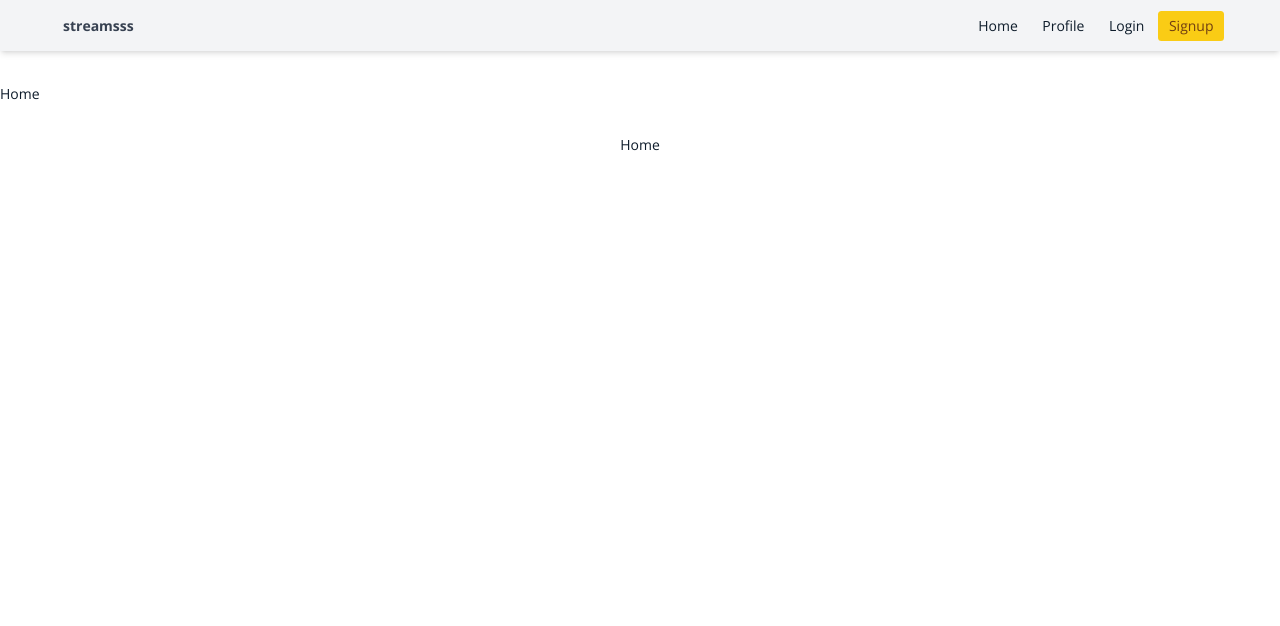
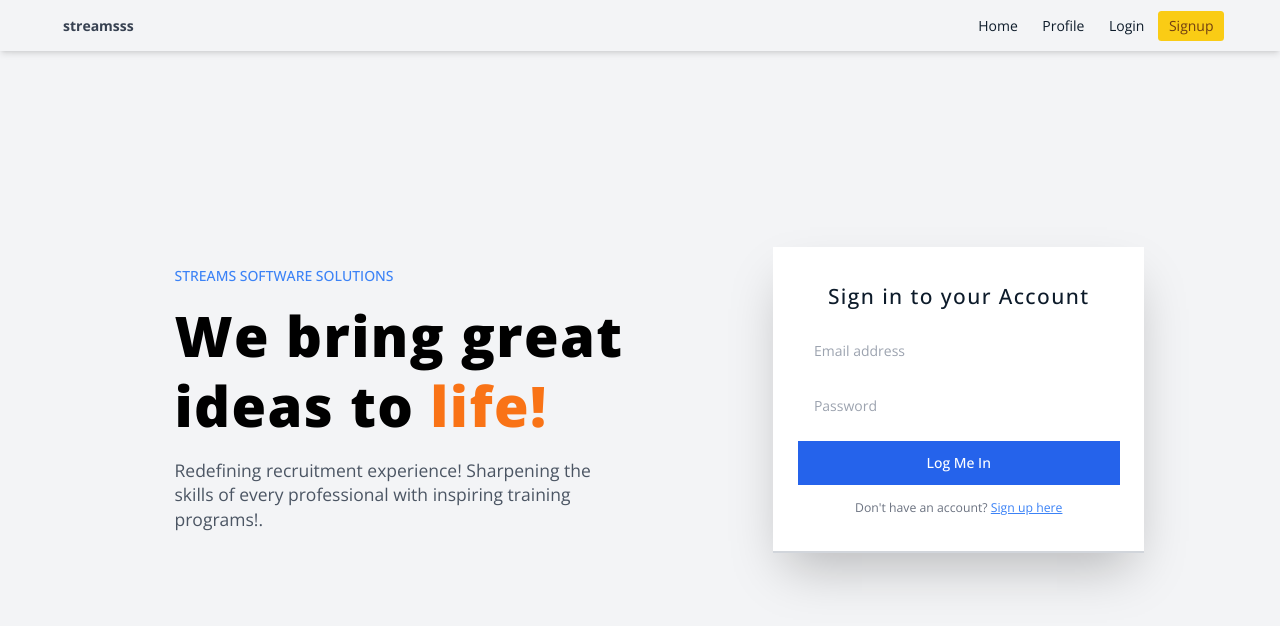
Before and after one commit to sreeramadasuarun/work-force, a React (Create React App) app: page / in a window 1280 px wide. Shown: the top 626 px of the page. Built offline with nearby package versions, Linux system fonts and the light colour scheme; no server answers.

Commit message:
login_signup_home-added

```diff
--- a/src/navbar/Navlinks.js
+++ b/src/navbar/Navlinks.js
@@ -33,7 +33,7 @@ const Navlinks = () => {
   // };
 
   return (
-    <nav className="bg-gray-100 shadow-md">
+    <nav className="bg-gray-100 shadow-md z-20 fixed w-screen">
       <div className="w-full mx-auto px-16">
         <div className="flex justify-between">
           <div className="flex space-x-4">
--- a/src/routes/home.js
+++ b/src/routes/home.js
@@ -3,8 +3,56 @@ import React from "react";
 const Home = () => {
   return (
     <>
-      <div className="py-10 text-left">Home</div>
-      <div>Home</div>
+      <section class="h-screen w-screen bg-gray-100 flex justify-center	items-center	">
+        <div>
+          <div class="flex flex-col items-center w-[72rem] md:flex-row">
+            <div class="w-full text-left space-y-5 m-11 md:w-3/5 md:pr-16 leading-[1rem]	">
+              <p class="font-medium text-blue-500 uppercase">
+                STREAMS SOFTWARE SOLUTIONS
+              </p>
+              <h2 class="text-[4rem] text-2xl font-extrabold leading-[5rem] text-black ">
+                We bring great ideas to{" "}
+                <span className="text-orange-500">life!</span>
+              </h2>
+              <p class="text-xl text-gray-600 md:pr-16 text-[1rem] ">
+                Redefining recruitment experience! Sharpening the skills of
+                every professional with inspiring training programs!.
+              </p>
+            </div>
+
+            <div class="w-full mt-16 md:mt-0 md:w-2/5">
+              <div class="relative z-10 h-auto p-8 py-10 overflow-hidden bg-white border-b-2 border-gray-300 shadow-2xl px-7 rounded-none">
+                <h3 class="mb-6 text-2xl font-medium text-center">
+                  Sign in to your Account
+                </h3>
+                <input
+                  type="text"
+                  name="email"
+                  class="block w-full px-4 py-3 mb-4  border-2 border-transparent border-gray-200 focus:ring focus:ring-blue-500 focus:outline-none rounded-none"
+                  placeholder="Email address"
+                />
+                <input
+                  type="password"
+                  name="password"
+                  class="block w-full px-4 py-3 mb-4  border-2 border-transparent border-gray-200 focus:ring focus:ring-blue-500 focus:outline-none rounded-none"
+                  placeholder="Password"
+                />
+                <div class="block">
+                  <button class="w-full px-3 py-4 font-medium text-white bg-blue-600 rounded-none">
+                    Log Me In
+                  </button>
+                </div>
+                <p class="w-full mt-4 text-sm text-center text-gray-500">
+                  Don't have an account?{" "}
+                  <a href="#_" class="text-blue-500 underline">
+                    Sign up here
+                  </a>
+                </p>
+              </div>
+            </div>
+          </div>
+        </div>
+      </section>
     </>
   );
 };
--- a/src/routes/login/Login.js
+++ b/src/routes/login/Login.js
@@ -1,4 +1,5 @@
 import React from "react";
+import { NavLink } from "react-router-dom";
 // import React, { useState } from "react";
 // import { useNavigate } from "react-router-dom";
 // import { useUserAuth } from "../login/UserAuthContext";
@@ -47,7 +48,54 @@ const Login = () => {
   //   }
   // };
 
-  return <h1>daa</h1>;
+  return (
+    <div class="h-screen md:flex">
+      <div class="relative overflow-hidden md:flex w-1/2 bg-gradient-to-r from-rose-400 to-red-500 i justify-around items-center hidden">
+        <div className="text-left">
+          <h1 class="text-white font-bold text-[1rem] font-sans">
+            WHY CHOOSE US
+          </h1>
+          <p class="text-zinc-200 text-[2.7rem] 	 font-thin	 mt-3 w-[30rem]">
+            We provide truly prominent solutions for your success
+          </p>
+        </div>
+        <div class="absolute -bottom-32 -left-40 w-80 h-80 border-4 rounded-full border-opacity-30 border-t-8"></div>
+        <div class="absolute -bottom-40 -left-20 w-80 h-80 border-4 rounded-full border-opacity-30 border-t-8"></div>
+        <div class="absolute -top-40 -right-0 w-80 h-80 border-4 rounded-full border-opacity-30 border-t-8"></div>
+        <div class="absolute -top-20 -right-20 w-80 h-80 border-4 rounded-full border-opacity-30 border-t-8"></div>
+      </div>
+      <div class="flex md:w-1/2 justify-center py-10 items-center bg-white">
+        <div class="relative z-10 h-auto p-8 py-10 overflow-hidden bg-white border-b-2 border-gray-300 shadow-2xl px-7 rounded-none">
+          <h3 class="mb-6 text-2xl font-medium text-center">
+            Sign in to your Account
+          </h3>
+          <input
+            type="text"
+            name="email"
+            class="block w-full px-4 py-3 mb-4  border-2 border-transparent border-gray-200 focus:ring focus:ring-blue-500 focus:outline-none rounded-none"
+            placeholder="Email address"
+          />
+          <input
+            type="password"
+            name="password"
+            class="block w-full px-4 py-3 mb-4  border-2 border-transparent border-gray-200 focus:ring focus:ring-blue-500 focus:outline-none rounded-none"
+            placeholder="Password"
+          />
+          <div class="block">
+            <button class="w-full px-3 py-4 font-medium text-white bg-blue-600 rounded-none">
+              LogIn
+            </button>
+          </div>
+          <p class="w-full mt-4 text-sm text-center text-gray-500">
+            Don't have an account?{" "}
+            <NavLink to="/signup" class="text-blue-500 underline">
+              Sign up here
+            </NavLink>
+          </p>
+        </div>
+      </div>
+    </div>
+  );
 };
 
 export default Login;
--- a/src/routes/signup.js
+++ b/src/routes/signup.js
@@ -1,7 +1,55 @@
 import React from "react";
+import { NavLink } from "react-router-dom";
 
 const Signup = () => {
-  return <div>Signup</div>;
+  return (
+    <div class="h-screen md:flex">
+      <div class="relative overflow-hidden md:flex w-1/2 bg-gradient-to-r from-purple-500 to-purple-900 i justify-around items-center hidden">
+        <div className="text-left">
+          <h1 class="text-white font-bold text-[1rem] font-sans uppercase">
+            Why Streams?
+          </h1>
+          <p class="text-zinc-200  text-[2.7rem] font-thin mt-3 w-[30rem]">
+            Streams always equips talents with excellent knowledge.{" "}
+          </p>
+        </div>
+        <div class="absolute -bottom-32 -left-40 w-80 h-80 border-4 rounded-full border-opacity-30 border-t-8"></div>
+        <div class="absolute -bottom-40 -left-20 w-80 h-80 border-4 rounded-full border-opacity-30 border-t-8"></div>
+        <div class="absolute -top-40 -right-0 w-80 h-80 border-4 rounded-full border-opacity-30 border-t-8"></div>
+        <div class="absolute -top-20 -right-20 w-80 h-80 border-4 rounded-full border-opacity-30 border-t-8"></div>
+      </div>
+      <div class="flex md:w-1/2 justify-center py-10 items-center bg-white">
+        <div class="relative z-10 h-auto p-8 py-10 overflow-hidden bg-white border-b-2 border-gray-300 shadow-2xl px-7 rounded-none">
+          <h3 class="mb-6 text-2xl font-medium text-center">
+            create a account
+          </h3>
+          <input
+            type="text"
+            name="email"
+            class="block w-full px-4 py-3 mb-4  border-2 border-transparent border-gray-200 focus:ring focus:ring-blue-500 focus:outline-none rounded-none"
+            placeholder="Email address"
+          />
+          <input
+            type="password"
+            name="password"
+            class="block w-full px-4 py-3 mb-4  border-2 border-transparent border-gray-200 focus:ring focus:ring-blue-500 focus:outline-none rounded-none"
+            placeholder="Password"
+          />
+          <div class="block">
+            <button class="w-full px-3 py-4 font-medium text-white bg-blue-600 rounded-none">
+              Register
+            </button>
+          </div>
+          <p class="w-full mt-4 text-sm text-center text-gray-500">
+            Already have an account?{" "}
+            <NavLink to="/Login" class="text-blue-500 underline">
+              Sign In here
+            </NavLink>
+          </p>
+        </div>
+      </div>
+    </div>
+  );
 };
 
 export default Signup;
```
